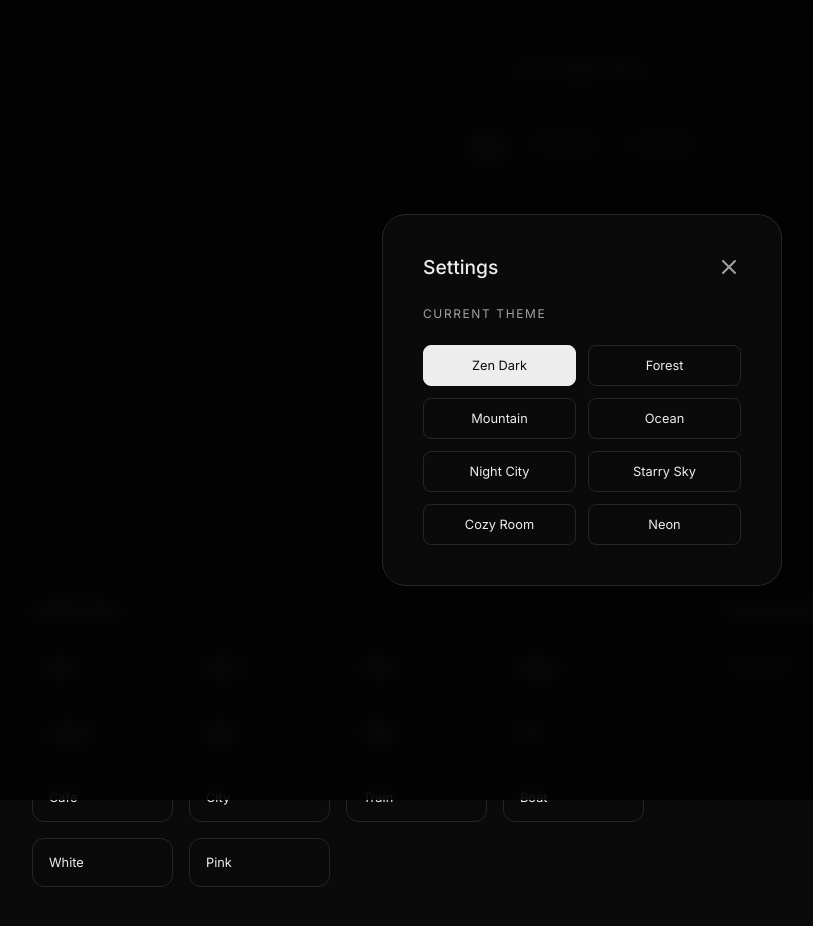
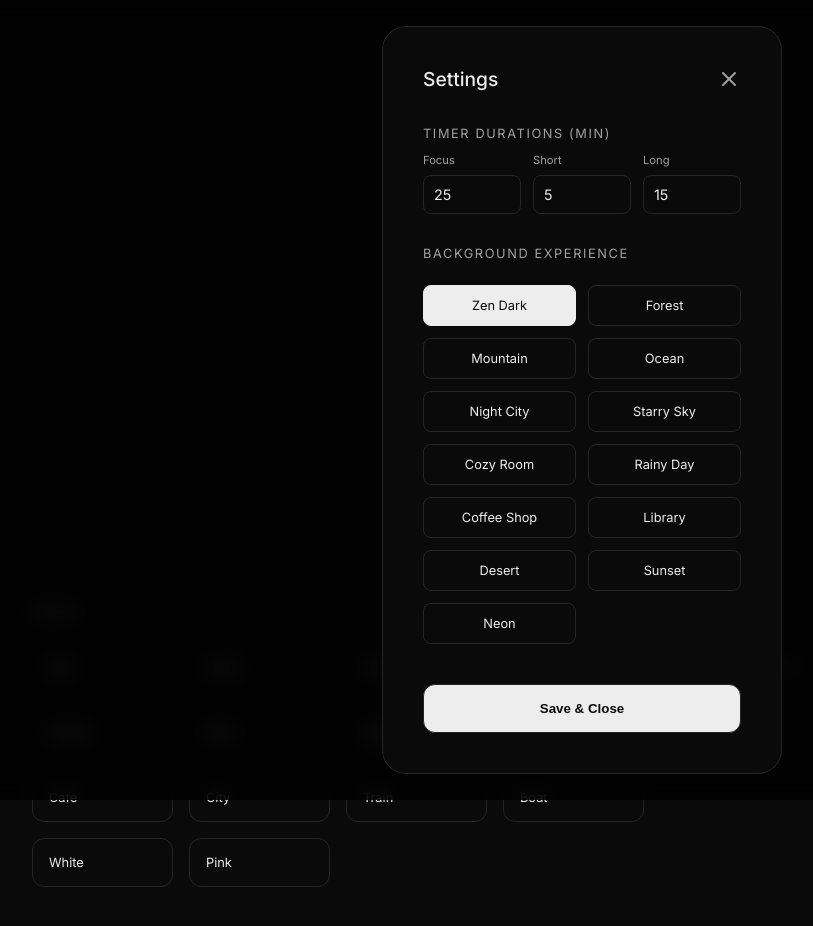
Before and after one commit to haliskoc/blanket_web, a React (Vite) app: page / in a window 1280 px wide. Both pictures are taken after a click on the button 719 px from the left and 467 px from the top of the page. Shown: the top 926 px of the page, without its empty margins (58-871 px from the left). Built offline with nearby package versions, Linux system fonts and the light colour scheme.

Commit message:
Feature: Added customizable timer durations and 5 new realistic themes

```diff
--- a/src/App.jsx
+++ b/src/App.jsx
@@ -1,17 +1,11 @@
 import React, { useState, useEffect, useCallback, useRef } from 'react';
 import {
   Play, Pause, RotateCcw, Settings, X,
-  Plus, Check, Trash2, ArrowRight
+  Plus, Check, Trash2
 } from 'lucide-react';
 import { Howl } from 'howler';
 import { motion, AnimatePresence } from 'framer-motion';
 import './App.css';
-
-const MODES = {
-  FOCUS: { label: 'Focus', minutes: 25 },
-  SHORT: { label: 'Short Break', minutes: 5 },
-  LONG: { label: 'Long Break', minutes: 15 },
-};
 
 const SOUND_BASE_URL = 'https://raw.githubusercontent.com/rafaelmardojai/blanket/master/data/resources/sounds/';
 
@@ -40,12 +34,21 @@ const THEMES = [
   { id: 'city', label: 'Night City' },
   { id: 'space', label: 'Starry Sky' },
   { id: 'cozy', label: 'Cozy Room' },
+  { id: 'rain', label: 'Rainy Day' },
+  { id: 'coffee', label: 'Coffee Shop' },
+  { id: 'library', label: 'Library' },
+  { id: 'desert', label: 'Desert' },
+  { id: 'sunset', label: 'Sunset' },
   { id: 'cyberpunk', label: 'Neon' },
 ];
 
 function App() {
   const [mode, setMode] = useState('FOCUS');
-  const [timeLeft, setTimeLeft] = useState(MODES.FOCUS.minutes * 60);
+  const [durations, setDurations] = useState(() => {
+    const saved = localStorage.getItem('podomodro-durations');
+    return saved ? JSON.parse(saved) : { FOCUS: 25, SHORT: 5, LONG: 15 };
+  });
+  const [timeLeft, setTimeLeft] = useState(durations.FOCUS * 60);
   const [isActive, setIsActive] = useState(false);
   const [activeSounds, setActiveSounds] = useState({});
   const [soundVolumes, setSoundVolumes] = useState(
@@ -61,21 +64,31 @@ function App() {
 
   const soundInstances = useRef({});
 
+  // Sync settings and todos
   useEffect(() => {
+    localStorage.setItem('podomodro-durations', JSON.stringify(durations));
     localStorage.setItem('podomodro-todos', JSON.stringify(todos));
-  }, [todos]);
+  }, [durations, todos]);
 
   useEffect(() => {
     document.body.className = `theme-${currentTheme}`;
   }, [currentTheme]);
 
+  // Update timeLeft when durations or mode change
+  useEffect(() => {
+    if (!isActive) {
+      setTimeLeft(durations[mode] * 60);
+    }
+  }, [durations, mode, isActive]);
+
+  // Timer logic
   useEffect(() => {
     let interval = null;
     if (isActive && timeLeft > 0) {
       interval = setInterval(() => {
         setTimeLeft((prev) => prev - 1);
       }, 1000);
-    } else if (timeLeft === 0) {
+    } else if (timeLeft === 0 && isActive) {
       clearInterval(interval);
       setIsActive(false);
       new Howl({ src: ['https://assets.mixkit.co/active_storage/sfx/2869/2869-preview.mp3'] }).play();
@@ -87,13 +100,18 @@ function App() {
 
   const resetTimer = useCallback(() => {
     setIsActive(false);
-    setTimeLeft(MODES[mode].minutes * 60);
-  }, [mode]);
+    setTimeLeft(durations[mode] * 60);
+  }, [mode, durations]);
 
   const changeMode = (newMode) => {
     setMode(newMode);
     setIsActive(false);
-    setTimeLeft(MODES[newMode].minutes * 60);
+    setTimeLeft(durations[newMode] * 60);
+  };
+
+  const updateDuration = (m, value) => {
+    const newVal = parseInt(value) || 0;
+    setDurations(prev => ({ ...prev, [m]: newVal }));
   };
 
   const formatTime = (seconds) => {
@@ -146,13 +164,13 @@ function App() {
         </motion.h1>
 
         <div className="mode-switcher">
-          {Object.entries(MODES).map(([key, value]) => (
+          {Object.keys(durations).map((key) => (
             <button
               key={key}
               className={`mode-btn ${mode === key ? 'active' : ''}`}
               onClick={() => changeMode(key)}
             >
-              {value.label}
+              {key === 'FOCUS' ? 'Focus' : key === 'SHORT' ? 'Short Break' : 'Long Break'}
             </button>
           ))}
         </div>
@@ -180,7 +198,7 @@ function App() {
 
       <section className="secondary-grid">
         <div className="mixer-column">
-          <h3 className="grid-title">Atmosfera</h3>
+          <h3 className="grid-title">Mixer</h3>
           <div className="sound-list">
             {SOUNDS.map(sound => (
               <div key={sound.id} className={`sound-item ${activeSounds[sound.id] ? 'active' : ''}`}>
@@ -203,12 +221,12 @@ function App() {
         </div>
 
         <div className="todo-column">
-          <h3 className="grid-title">Focus Tasks</h3>
+          <h3 className="grid-title">Tasks</h3>
           <div className="todo-container">
             <form onSubmit={addTodo} className="todo-add-group">
               <input
                 className="todo-input"
-                placeholder="Next goal..."
+                placeholder="Add a task..."
                 value={todoInput}
                 onChange={(e) => setTodoInput(e.target.value)}
               />
@@ -260,11 +278,31 @@ function App() {
               exit={{ scale: 0.9, y: 20 }}
               onClick={e => e.stopPropagation()}
             >
-              <div style={{ display: 'flex', justifyContent: 'space-between', marginBottom: 24 }}>
+              <div style={{ display: 'flex', justifyContent: 'space-between', marginBottom: 32 }}>
                 <h2 style={{ fontSize: '1.2rem', fontWeight: 500 }}>Settings</h2>
                 <button className="icon-btn" onClick={() => setIsSettingsOpen(false)}><X size={24} /></button>
               </div>
-              <p className="grid-title">Current Theme</p>
+
+              <div className="settings-group">
+                <span className="settings-label">Timer Durations (min)</span>
+                <div className="duration-inputs">
+                  <div className="duration-field">
+                    <label>Focus</label>
+                    <input type="number" value={durations.FOCUS} onChange={(e) => updateDuration('FOCUS', e.target.value)} />
+                  </div>
+                  <div className="duration-field">
+                    <label>Short</label>
+                    <input type="number" value={durations.SHORT} onChange={(e) => updateDuration('SHORT', e.target.value)} />
+                  </div>
+                  <div className="duration-field">
+                    <label>Long</label>
+                    <input type="number" value={durations.LONG} onChange={(e) => updateDuration('LONG', e.target.value)} />
+                  </div>
+                </div>
+              </div>
+
+              <div className="settings-group" style={{ marginBottom: 0 }}>
+                <span className="settings-label">Background Experience</span>
                 <div className="theme-grid">
                   {THEMES.map(theme => (
                     <div
@@ -276,6 +314,11 @@ function App() {
                     </div>
                   ))}
                 </div>
+              </div>
+
+              <button className="close-btn" style={{ marginTop: 40, width: '100%', padding: 16, border: '1px solid var(--border)', borderRadius: 12, background: 'var(--text-primary)', color: 'var(--bg-primary)', fontWeight: 600, cursor: 'pointer' }} onClick={() => setIsSettingsOpen(false)}>
+                Save & Close
+              </button>
             </motion.div>
           </motion.div>
         )}
--- a/src/index.css
+++ b/src/index.css
@@ -76,6 +76,36 @@ body.theme-space {
 
 body.theme-cozy {
   background: linear-gradient(rgba(0, 0, 0, 0.6), rgba(0, 0, 0, 0.6)), url('https://images.unsplash.com/photo-1516339901600-2e1a6298ed74?q=80&w=2560&auto=format&fit=crop');
+  background-size: cover;
+  background-position: center;
+}
+
+body.theme-rain {
+  background: linear-gradient(rgba(0, 0, 0, 0.6), rgba(0, 0, 0, 0.6)), url('https://images.unsplash.com/photo-1511289080722-4a241288d6f1?q=80&w=2560&auto=format&fit=crop');
+  background-size: cover;
+  background-position: center;
+}
+
+body.theme-coffee {
+  background: linear-gradient(rgba(0, 0, 0, 0.6), rgba(0, 0, 0, 0.6)), url('https://images.unsplash.com/photo-1495474472287-4d71bcdd2085?q=80&w=2560&auto=format&fit=crop');
+  background-size: cover;
+  background-position: center;
+}
+
+body.theme-library {
+  background: linear-gradient(rgba(0, 0, 0, 0.6), rgba(0, 0, 0, 0.6)), url('https://images.unsplash.com/photo-1507842217343-583bb7270b66?q=80&w=2560&auto=format&fit=crop');
+  background-size: cover;
+  background-position: center;
+}
+
+body.theme-desert {
+  background: linear-gradient(rgba(0, 0, 0, 0.4), rgba(0, 0, 0, 0.4)), url('https://images.unsplash.com/photo-1473580044384-7ba9967e16a0?q=80&w=2560&auto=format&fit=crop');
+  background-size: cover;
+  background-position: center;
+}
+
+body.theme-sunset {
+  background: linear-gradient(rgba(0, 0, 0, 0.3), rgba(0, 0, 0, 0.3)), url('https://images.unsplash.com/photo-1506744038136-46273834b3fb?q=80&w=2560&auto=format&fit=crop');
   background-size: cover;
   background-position: center;
 }
@@ -259,6 +289,7 @@ h1 {
   width: 100%;
   height: 2px;
   -webkit-appearance: none;
+  appearance: none;
   background: var(--border);
   outline: none;
 }
@@ -357,6 +388,52 @@ h1 {
   margin-top: 24px;
 }
 
+.settings-group {
+  margin-bottom: 32px;
+}
+
+.settings-label {
+  display: block;
+  font-size: 0.8rem;
+  color: var(--text-secondary);
+  margin-bottom: 12px;
+  text-transform: uppercase;
+  letter-spacing: 0.1rem;
+}
+
+.duration-inputs {
+  display: grid;
+  grid-template-columns: repeat(3, 1fr);
+  gap: 12px;
+}
+
+.duration-field {
+  display: flex;
+  flex-direction: column;
+  gap: 8px;
+}
+
+.duration-field label {
+  font-size: 0.7rem;
+  color: var(--text-secondary);
+}
+
+.duration-field input {
+  background: none;
+  border: 1px solid var(--border);
+  border-radius: 8px;
+  padding: 10px;
+  color: var(--text-primary);
+  font-family: inherit;
+  font-size: 0.9rem;
+  width: 100%;
+  outline: none;
+}
+
+.duration-field input:focus {
+  border-color: var(--text-primary);
+}
+
 .theme-opt {
   padding: 12px;
   border: 1px solid var(--border);
```
Lines whose indentation alone changed are shown as unchanged.
